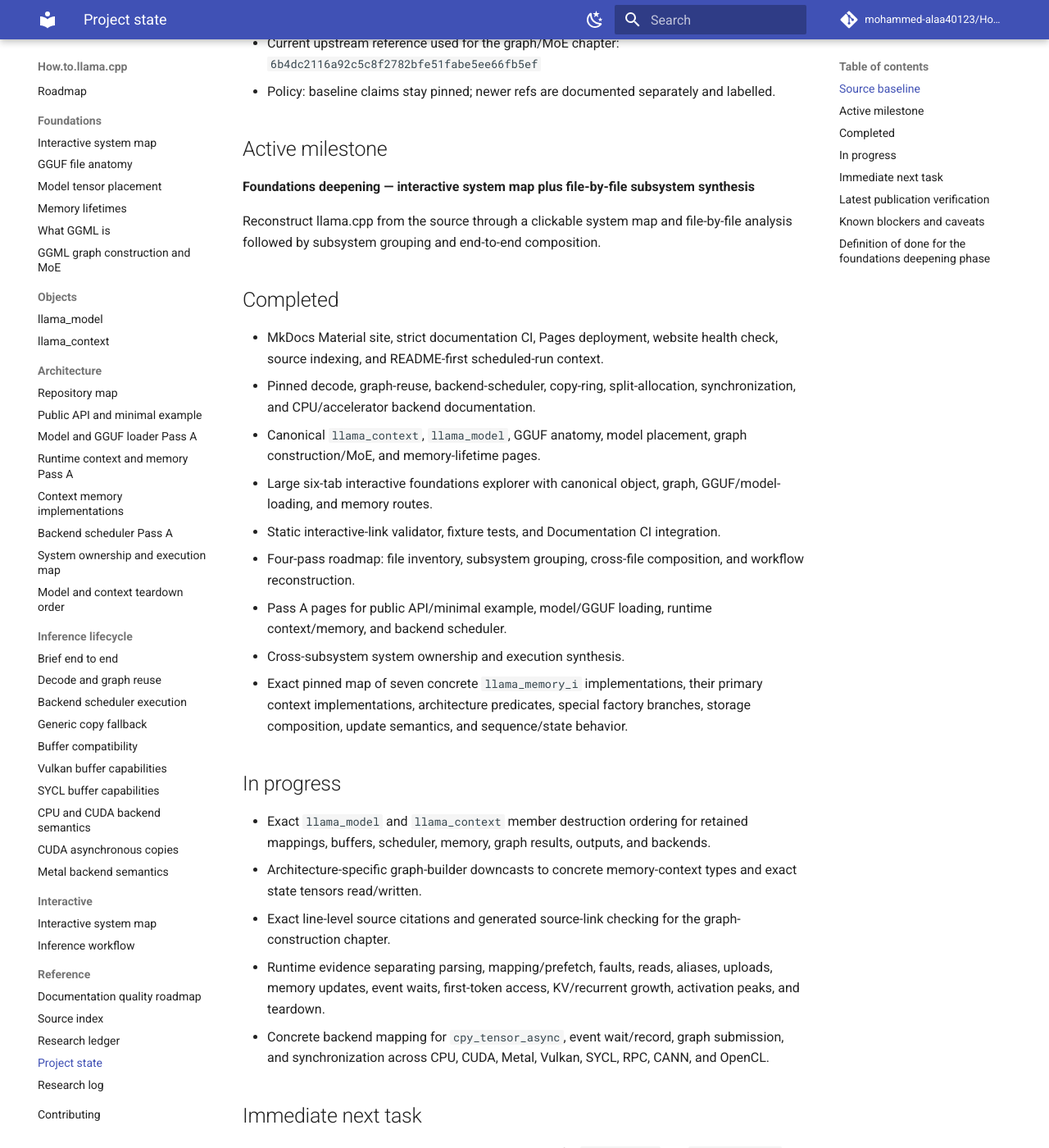
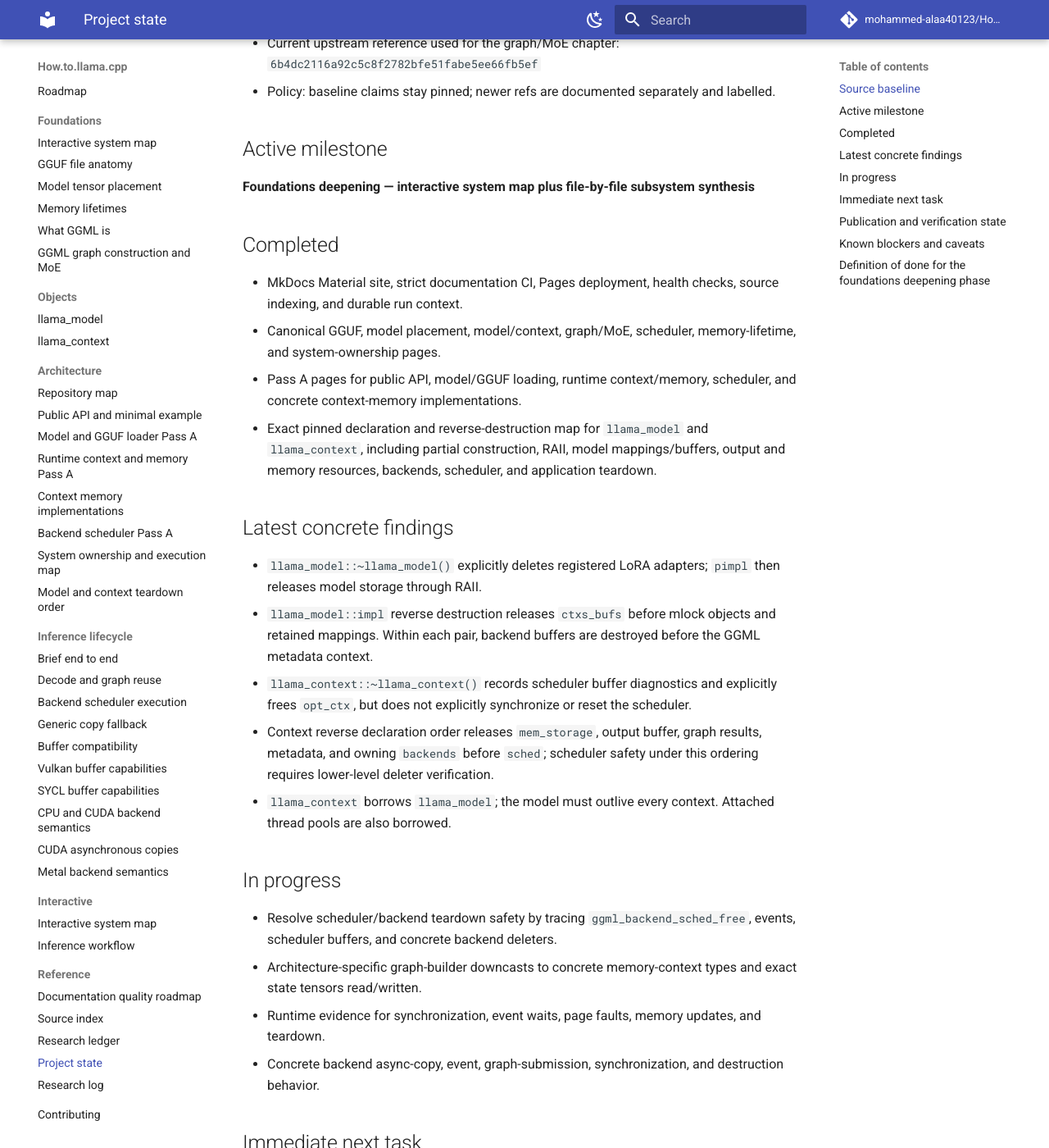
Before and after one commit to mohammed-alaa40123/How.to.llama.cpp, an MkDocs documentation site: the page built from docs/reference/project-state.md, in a window 1280 px wide and 1400 px high, scrolled down 391 px. Shown: the whole window at 82% size. Built offline with MkDocs 1.6.1 and Material for MkDocs 9.7.7, drawn with Linux system fonts in a browser that asks for light colours; comment, search, counter and statistics services are not loaded; some of the changed text lies outside the part shown.

Commit message:
docs: update project state after teardown analysis

````diff
--- a/docs/reference/project-state.md
+++ b/docs/reference/project-state.md
@@ -15,84 +15,73 @@
 
 **Foundations deepening — interactive system map plus file-by-file subsystem synthesis**
 
-Reconstruct llama.cpp from the source through a clickable system map and file-by-file analysis followed by subsystem grouping and end-to-end composition.
-
 ## Completed
 
-- MkDocs Material site, strict documentation CI, Pages deployment, website health check, source indexing, and README-first scheduled-run context.
-- Pinned decode, graph-reuse, backend-scheduler, copy-ring, split-allocation, synchronization, and CPU/accelerator backend documentation.
-- Canonical `llama_context`, `llama_model`, GGUF anatomy, model placement, graph construction/MoE, and memory-lifetime pages.
-- Large six-tab interactive foundations explorer with canonical object, graph, GGUF/model-loading, and memory routes.
-- Static interactive-link validator, fixture tests, and Documentation CI integration.
-- Four-pass roadmap: file inventory, subsystem grouping, cross-file composition, and workflow reconstruction.
-- Pass A pages for public API/minimal example, model/GGUF loading, runtime context/memory, and backend scheduler.
-- Cross-subsystem system ownership and execution synthesis.
-- Exact pinned map of seven concrete `llama_memory_i` implementations, their primary context implementations, architecture predicates, special factory branches, storage composition, update semantics, and sequence/state behavior.
+- MkDocs Material site, strict documentation CI, Pages deployment, health checks, source indexing, and durable run context.
+- Canonical GGUF, model placement, model/context, graph/MoE, scheduler, memory-lifetime, and system-ownership pages.
+- Pass A pages for public API, model/GGUF loading, runtime context/memory, scheduler, and concrete context-memory implementations.
+- Exact pinned declaration and reverse-destruction map for `llama_model` and `llama_context`, including partial construction, RAII, model mappings/buffers, output and memory resources, backends, scheduler, and application teardown.
+
+## Latest concrete findings
+
+- `llama_model::~llama_model()` explicitly deletes registered LoRA adapters; `pimpl` then releases model storage through RAII.
+- `llama_model::impl` reverse destruction releases `ctxs_bufs` before mlock objects and retained mappings. Within each pair, backend buffers are destroyed before the GGML metadata context.
+- `llama_context::~llama_context()` records scheduler buffer diagnostics and explicitly frees `opt_ctx`, but does not explicitly synchronize or reset the scheduler.
+- Context reverse declaration order releases `mem_storage`, output buffer, graph results, metadata, and owning `backends` before `sched`; scheduler safety under this ordering requires lower-level deleter verification.
+- `llama_context` borrows `llama_model`; the model must outlive every context. Attached thread pools are also borrowed.
 
 ## In progress
 
-- Exact `llama_model` and `llama_context` member destruction ordering for retained mappings, buffers, scheduler, memory, graph results, outputs, and backends.
+- Resolve scheduler/backend teardown safety by tracing `ggml_backend_sched_free`, events, scheduler buffers, and concrete backend deleters.
 - Architecture-specific graph-builder downcasts to concrete memory-context types and exact state tensors read/written.
-- Exact line-level source citations and generated source-link checking for the graph-construction chapter.
-- Runtime evidence separating parsing, mapping/prefetch, faults, reads, aliases, uploads, memory updates, event waits, first-token access, KV/recurrent growth, activation peaks, and teardown.
-- Concrete backend mapping for `cpy_tensor_async`, event wait/record, graph submission, and synchronization across CPU, CUDA, Metal, Vulkan, SYCL, RPC, CANN, and OpenCL.
+- Runtime evidence for synchronization, event waits, page faults, memory updates, and teardown.
+- Concrete backend async-copy, event, graph-submission, synchronization, and destruction behavior.
 
 ## Immediate next task
 
-Trace exact declaration and destruction dependencies for `llama_model` and `llama_context`:
+Trace the scheduler and backend deleter chain:
 
 ```text
-member declaration order
-→ C++ reverse destruction order
-→ custom destructors and smart-pointer cleanup
-→ queued backend work and synchronization prerequisites
-→ scheduler/memory/output/backend lifetime dependencies
-→ retained mappings and model buffers
-→ safe application teardown order
+ggml_backend_sched_ptr deleter
+→ ggml_backend_sched_free
+→ scheduler-owned events and buffers
+→ backend references used during free
+→ concrete backend free/synchronize behavior
+→ queued-work requirements
+→ validate or refute safety of context member order
 ```
 
 Required deliverables:
 
-1. declaration-order tables for model and context;
-2. reverse destruction order and explicit synchronization boundaries;
-3. borrowed versus owned members and external lifetime requirements;
-4. failure and partial-construction cleanup;
-5. CPU and accelerator teardown differences;
-6. Verified, Interpretation, Historical, and Open question labels;
-7. README, project-state, research-log, and detailed-note updates;
-8. CI and Pages verification after publication.
+1. exact scheduler free call chain and resource order;
+2. CPU and accelerator backend differences;
+3. whether explicit synchronization is required before context destruction;
+4. a conclusion on `backends`-before-`sched` safety at the pinned revision;
+5. runtime or test evidence where available;
+6. truth labels and durable context updates.
 
-## Latest publication verification
+## Publication and verification state
 
-- Context-memory implementation page commit: `a47a8c344bc6850a507a69617d3d6fe52923a37e`.
-- Navigation commit: `c6990a136c2b5aeda6c290397a4c0a74d3c2e528`.
-- README/TODO commit: `288c5642852ec6ab04bc74f6160d8ad8f44ca3ea`.
-- Research-log commit: `ff3fe4016b8a55877dc6159fa57b7a44b889a633`.
-- Detailed-note commit: `ffbab1a3230436c0de363c6e79d6db72f06c8146`.
-- Connector-side re-fetch confirmed the published page, pinned baseline, Mermaid map, seven persistent implementations, architecture lists, ownership/update tables, truth labels, source map, and related routes.
-- Combined status for the detailed-note commit returned no status entries.
-- Commit workflow lookup returned `workflow_runs: []`; this endpoint only reliably exposes pull-request-triggered runs, so push-triggered Documentation CI, Pages deployment, and hourly-context validation remain unverified rather than failed.
-- Site-specific searches returned no indexed project or new page. Direct opening of both the Pages root and `architecture/context-memory-implementations/` was rejected by the safe-URL gate because those exact URLs were absent from search results.
-- Public site: `https://mohammed-alaa40123.github.io/How.to.llama.cpp/`.
+- New page: `docs/architecture/model-context-teardown-order.md`.
+- Page commit: `5a5178afb4d676460f1b89dc3c4def934f47bc57`.
+- Navigation commit: `8d25991a54702137a2135492205abc6fcb128a27`.
+- README/TODO commit: `ddffc257ad0d052315d1096dd437110322b3bd67`.
+- Research log and detailed note are updated in this run.
+- No new external secondary source was introduced; the research ledger remains unchanged.
 
 ## Known blockers and caveats
 
-- **Local validation blocker:** no usable local checkout is available in this execution environment, so project validators, unit tests, script syntax checks, and `mkdocs build --strict` could not execute locally.
-- **CI visibility blocker:** combined status was empty and `fetch_commit_workflow_runs` returned `workflow_runs: []`; the connector only reliably exposes pull-request-triggered runs. This is not evidence that push-triggered workflows passed or failed.
-- **Pages verification blocker:** site-specific search returned no indexed result, and direct opening of the root and new page was rejected by the safe-URL gate. HTTP status and rendered content remain unverified.
-- Static link validation approximates Python-Markdown IDs; built-HTML validation is still required for plugin-generated anchors.
-- Mapping, allocation, residency, validity, ownership, copy generation, and command completion are distinct states.
-- Scheduler destination-copy allocation does not prove current-generation data validity.
-- `llama_context` references, but does not own, `llama_model`.
-- Attached thread pools are referenced resources and must outlive their use.
-- Memory implementations and architecture mappings are revision-sensitive.
-- `llama_kv_cache_dsv4` documents incomplete unified-mode support at the pinned revision.
+- **Local validation blocker:** this environment cannot resolve `github.com`, so a checkout and local validators, tests, and strict MkDocs build cannot run.
+- **CI visibility:** must be checked against the latest commit; an empty connector response is not proof of pass or failure.
+- **Pages verification:** must check the root and `architecture/model-context-teardown-order/`; if direct access remains blocked, record the exact DNS/safe-URL limitation.
+- The observed context member order is verified C++ behavior, but scheduler safety is an open question until lower-level deleters are traced.
+- Mapping, allocation, physical residency, data validity, queued completion, ownership, and release remain distinct states.
 
 ## Definition of done for the foundations deepening phase
 
 - Comprehensive clickable system map with accessible interaction.
 - Source-pinned end-to-end workflow and deep GGUF/model-loading chapters.
-- Canonical model/context, graph, scheduler, and memory ownership pages.
+- Canonical model/context, graph, scheduler, memory, and teardown ownership pages.
 - File-by-file source inventory grouped into subsystem explanations.
 - Prefill, decode, CPU-only, GPU-offload, multi-backend, KV/recurrent, and MoE variants.
 - Runtime evidence overlays where conceptual explanations are insufficient.
````
Also changed, not shown: other parts of docs/reference/project-state.md (+1 -1 lines).
